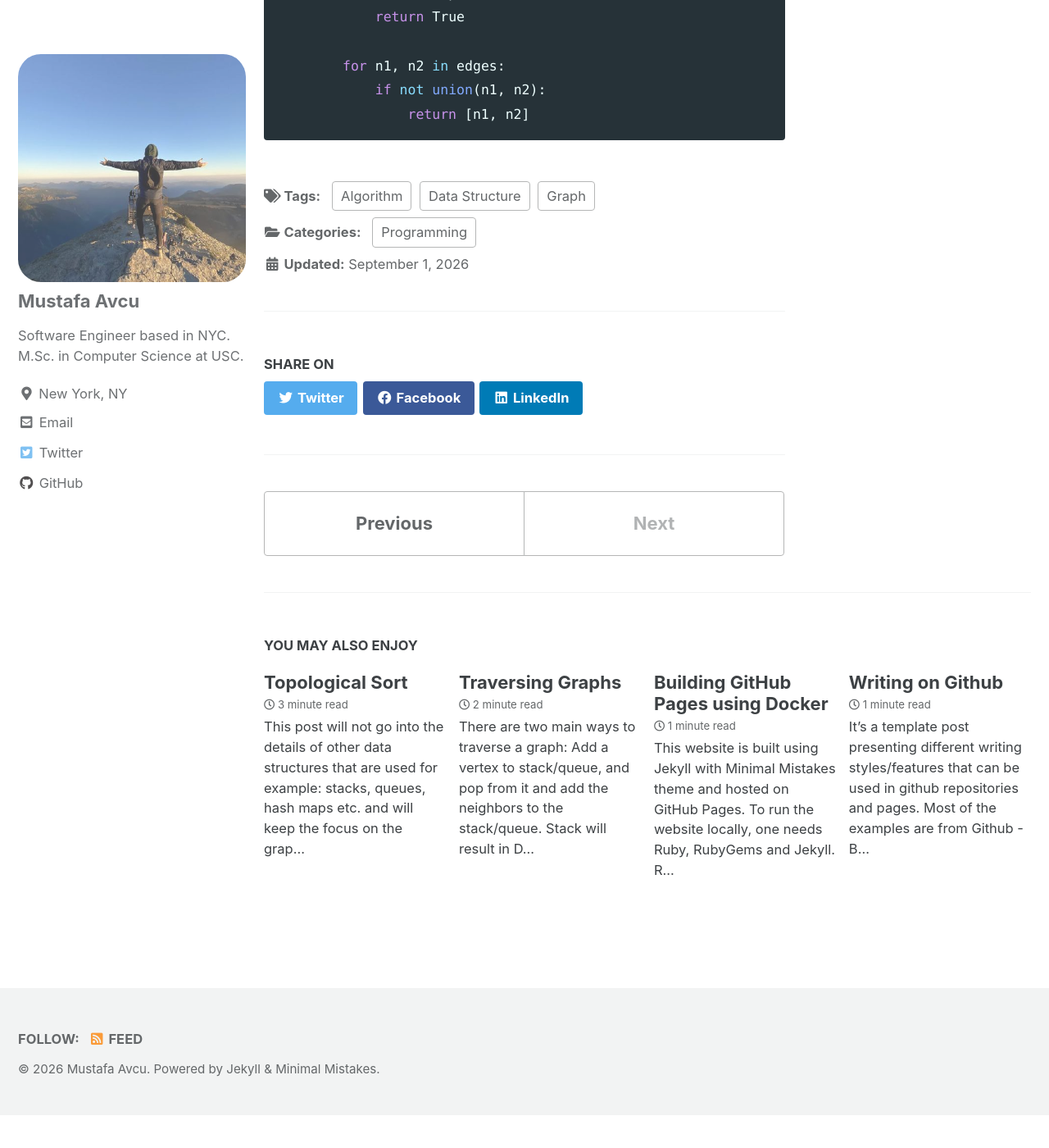
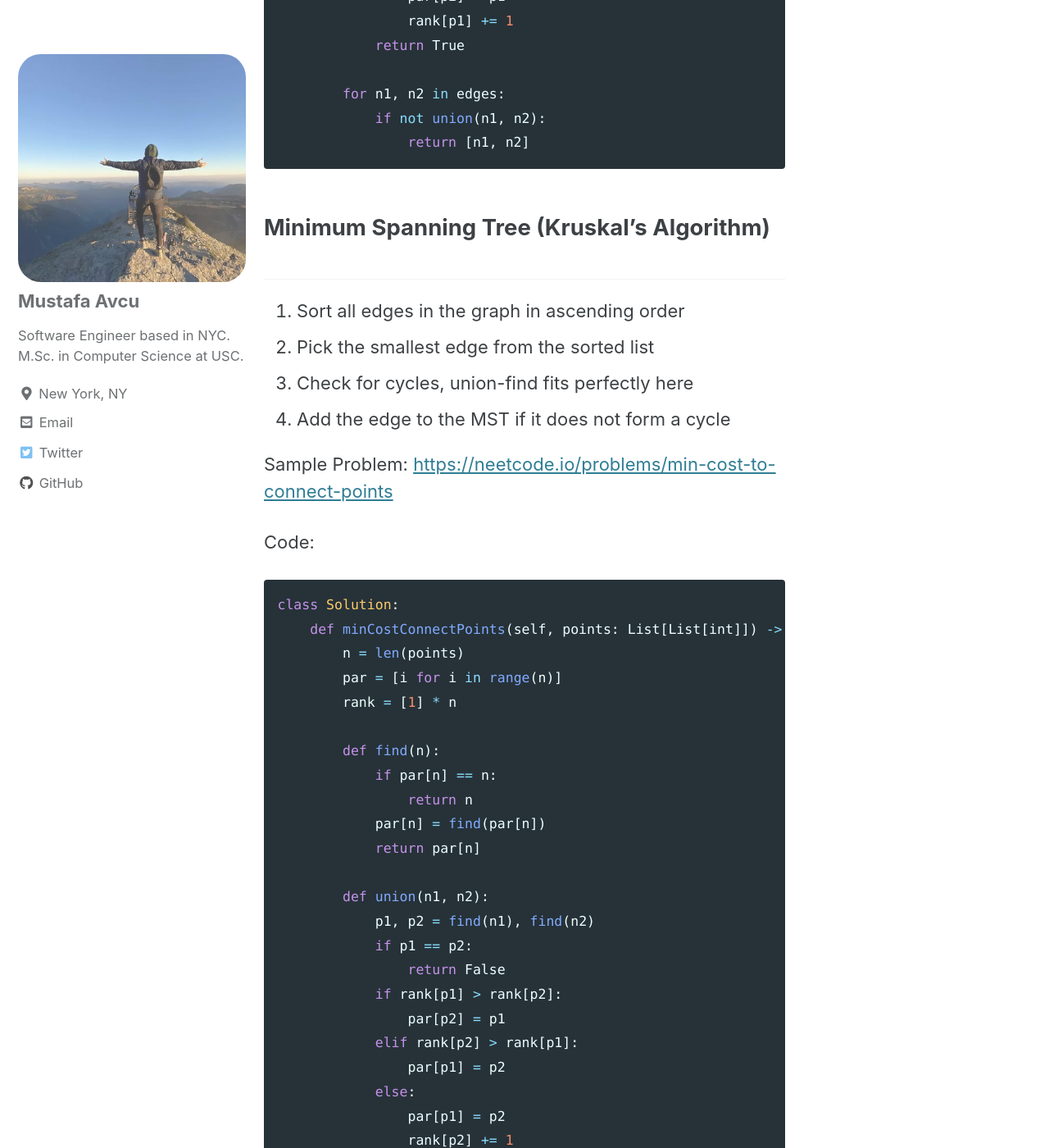
Before and after one commit to Avcu/avcu.github.io, a Jekyll site: the page built from _posts/2026-09-01-union-find.md, in a window 1280 px wide and 1400 px high, scrolled down 2589 px. Shown: the whole window at 82% size. Built offline with Jekyll 4.4.1, drawn with Linux system fonts in a browser that asks for light colours; cached includes are drawn as plain includes; before the commit the page ends 3949 px from its top, so only the background shows below that; some of the changed text lies outside the part shown.

Commit message:
Update union find post

````diff
--- a/_posts/2026-09-01-union-find.md
+++ b/_posts/2026-09-01-union-find.md
@@ -1,5 +1,5 @@
 ---
-title: "Union-Find Algorithm"
+title: "Union-Find Algorithm and Minimum Spanning Tree"
 categories:
   - Programming
 tags:
@@ -83,3 +83,54 @@ class Solution:
             if not union(n1, n2):
                 return [n1, n2]
 ```
+
+## Minimum Spanning Tree (Kruskal's Algorithm)
+
+1. Sort all edges in the graph in ascending order
+2. Pick the smallest edge from the sorted list
+3. Check for cycles, union-find fits perfectly here
+4. Add the edge to the MST if it does not form a cycle
+
+Sample Problem: [https://neetcode.io/problems/min-cost-to-connect-points](https://neetcode.io/problems/min-cost-to-connect-points)
+
+Code:
+``` python
+class Solution:
+    def minCostConnectPoints(self, points: List[List[int]]) -> int:
+        n = len(points)
+        par = [i for i in range(n)]
+        rank = [1] * n
+
+        def find(n):
+            if par[n] == n:
+                return n
+            par[n] = find(par[n])
+            return par[n]
+
+        def union(n1, n2):
+            p1, p2 = find(n1), find(n2)
+            if p1 == p2:
+                return False
+            if rank[p1] > rank[p2]:
+                par[p2] = p1
+            elif rank[p2] > rank[p1]:
+                par[p1] = p2
+            else:
+                par[p1] = p2
+                rank[p2] += 1
+            return True
+
+        edges = []
+        for i in range(n):
+            for j in range(i+1, n):
+                currDist = abs(points[i][0]-points[j][0]) + abs(points[i][1]-points[j][1])
+                edges.append([currDist, i, j])
+        edges.sort()
+
+
+        res = 0
+        for dist, u, v in edges:
+            if union(u, v):
+                res += dist
+        return res
+```
````
Also changed, not shown: 8 other files.
